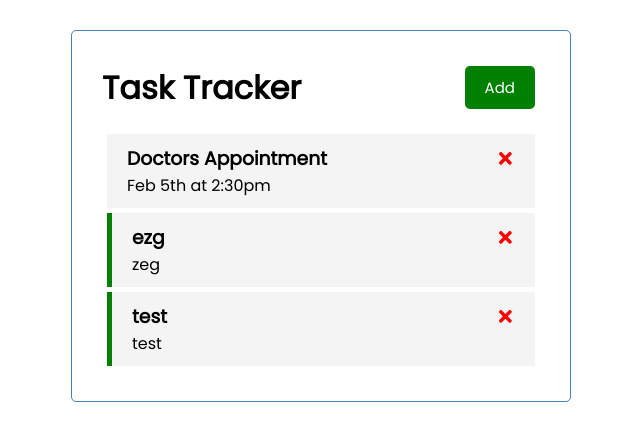
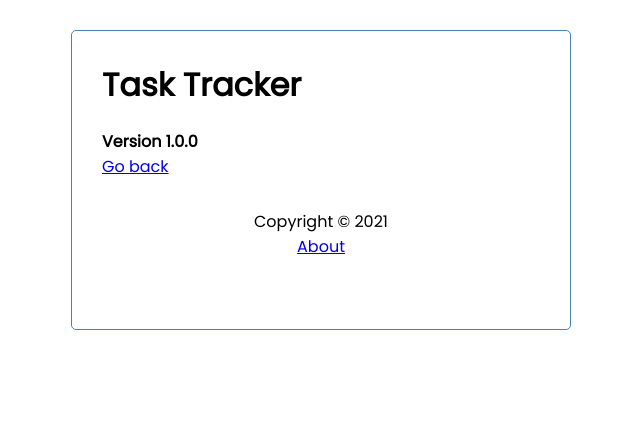
Before and after one commit to tikoStudio/react-dash-tracker, a React (Create React App) app: page /about in a window 1280 px wide. Shown: the top 440 px of the page, without its empty margins (319-959 px from the left). Built offline with nearby package versions, Linux system fonts and the light colour scheme; data requests are answered from the project's data file.

Commit message:
routing: custom routing added

```diff
--- a/package.json
+++ b/package.json
@@ -10,6 +10,7 @@
     "react": "^17.0.2",
     "react-dom": "^17.0.2",
     "react-icons": "^4.2.0",
+    "react-router-dom": "^5.2.0",
     "react-scripts": "4.0.3",
     "web-vitals": "^1.1.2"
   },
--- a/src/App.js
+++ b/src/App.js
@@ -1,7 +1,10 @@
 import { useState, useEffect } from 'react'
+import { BrowserRouter as Router, Route } from 'react-router-dom'
 import Header from './components/Header'
 import Tasks from './components/Tasks'
 import AddTask from './components/AddTask'
+import Footer from './components/Footer'
+import About from './components/About'
 
 function App() {
   const [showAddTask, setShowAddTask] = useState(false)
@@ -81,11 +84,19 @@ function App() {
   }
 
   return (
-    <div className="container">
-      <Header onAdd={() => setShowAddTask(!showAddTask)} showAdd={showAddTask} />
-      {showAddTask && <AddTask onAdd={addTask} />}
-      {tasks.length > 0 ? <Tasks tasks={tasks} onDelete={deleteTask} onToggle={toggleReminder} /> : 'No Tasks To Show'}
-    </div>
+    <Router>
+      <div className="container">
+        <Header onAdd={() => setShowAddTask(!showAddTask)} showAdd={showAddTask} />
+        <Route path="/" exact render={(props) => (
+          <>
+            {showAddTask && <AddTask onAdd={addTask} />}
+            {tasks.length > 0 ? <Tasks tasks={tasks} onDelete={deleteTask} onToggle={toggleReminder} /> : 'No Tasks To Show'}
+          </>
+        )} />
+        <Route path='/about' component={About} />
+        <Footer />
+      </div>
+    </Router>
   );
 }
 
--- /dev/null
+++ b/src/components/About.js
@@ -0,0 +1,12 @@
+import { Link } from 'react-router-dom'
+
+const About = () => {
+    return (
+        <div>
+            <h4>Version 1.0.0</h4>
+            <Link to="/">Go back</Link>
+        </div>
+    )
+}
+
+export default About
--- /dev/null
+++ b/src/components/Footer.js
@@ -0,0 +1,12 @@
+import { Link } from 'react-router-dom'
+
+const Footer = () => {
+    return (
+        <footer>
+            <p>Copyright &copy; 2021</p>
+            <Link to="/about">About</Link>
+        </footer>
+    )
+}
+
+export default Footer
--- a/src/components/Header.js
+++ b/src/components/Header.js
@@ -1,11 +1,14 @@
 import PropTypes from 'prop-types'
+import { useLocation} from 'react-router-dom'
 import Button from './Button'
 
 const Header = ({ title, onAdd, showAdd }) => {
+    const location = useLocation()
+
     return (
         <header className='header'>
            <h1>{title}</h1>
-           <Button color={showAdd ? 'red' : 'green'} text={showAdd ? 'Close' : 'Add'} onClick={onAdd} />
+           {location.pathname == '/' && <Button color={showAdd ? 'red' : 'green'} text={showAdd ? 'Close' : 'Add'} onClick={onAdd} />}
         </header>
     )
 }
```
Also changed, not shown: 1 other file (tests, documents, lock files or other folders).
